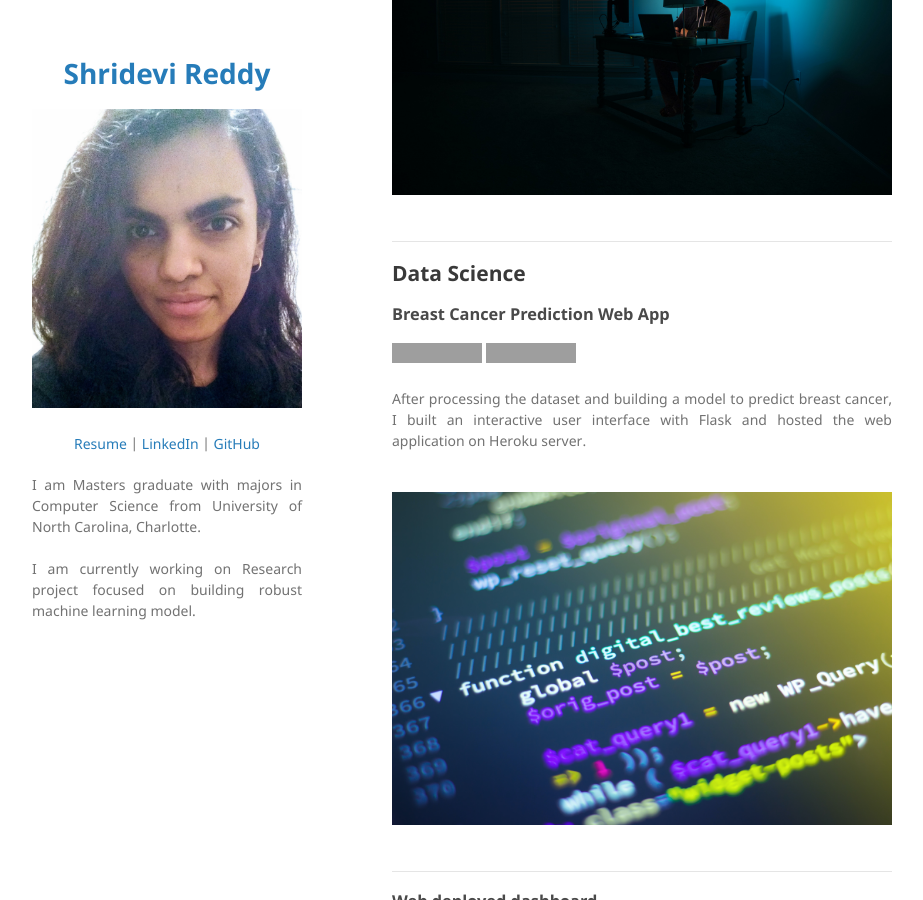
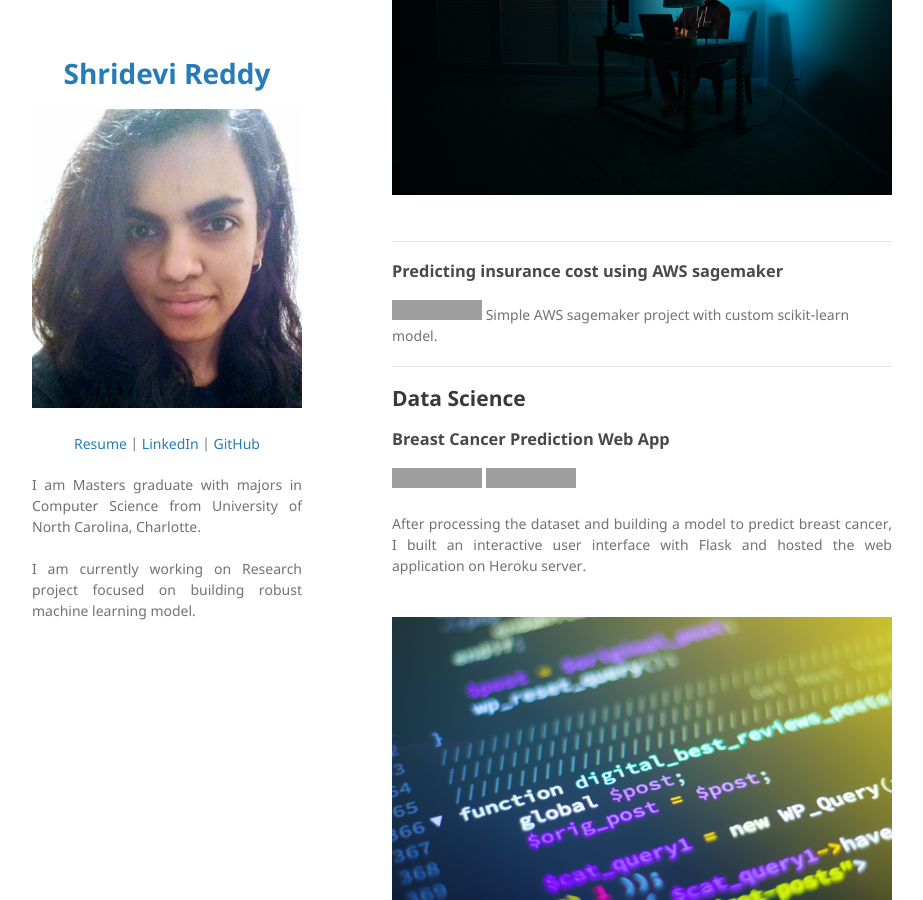
Before and after one commit to ShrideviReddy/Portfolio, a Jekyll site: the page built from index.md, in a window 1280 px wide and 900 px high, scrolled down 2379 px. Shown: the whole window, without its empty margins (178-1101 px from the left). Built offline with Jekyll 4.4.1, drawn with Linux system fonts in a browser that asks for light colours; our own code applies the rules of GitHub Pages for plain Markdown files; grey boxes are pictures that could not be loaded.

Commit message:
Update index.md

```diff
--- a/index.md
+++ b/index.md
@@ -56,6 +56,11 @@ This is my complete implementation of Variational Autoenocder (VAE) and the impa
 <br>
 
 ---
+### Predicting insurance cost using AWS sagemaker
+[![View on GitHub](https://img.shields.io/badge/GitHub-View_on_GitHub-blue?logo=GitHub)](https://github.com/ShrideviReddy/Breast-Cancer-Prediction-API)
+Simple AWS sagemaker project with custom scikit-learn model.
+
+---
 ## Data Science
 
 ### Breast Cancer Prediction Web App
```
